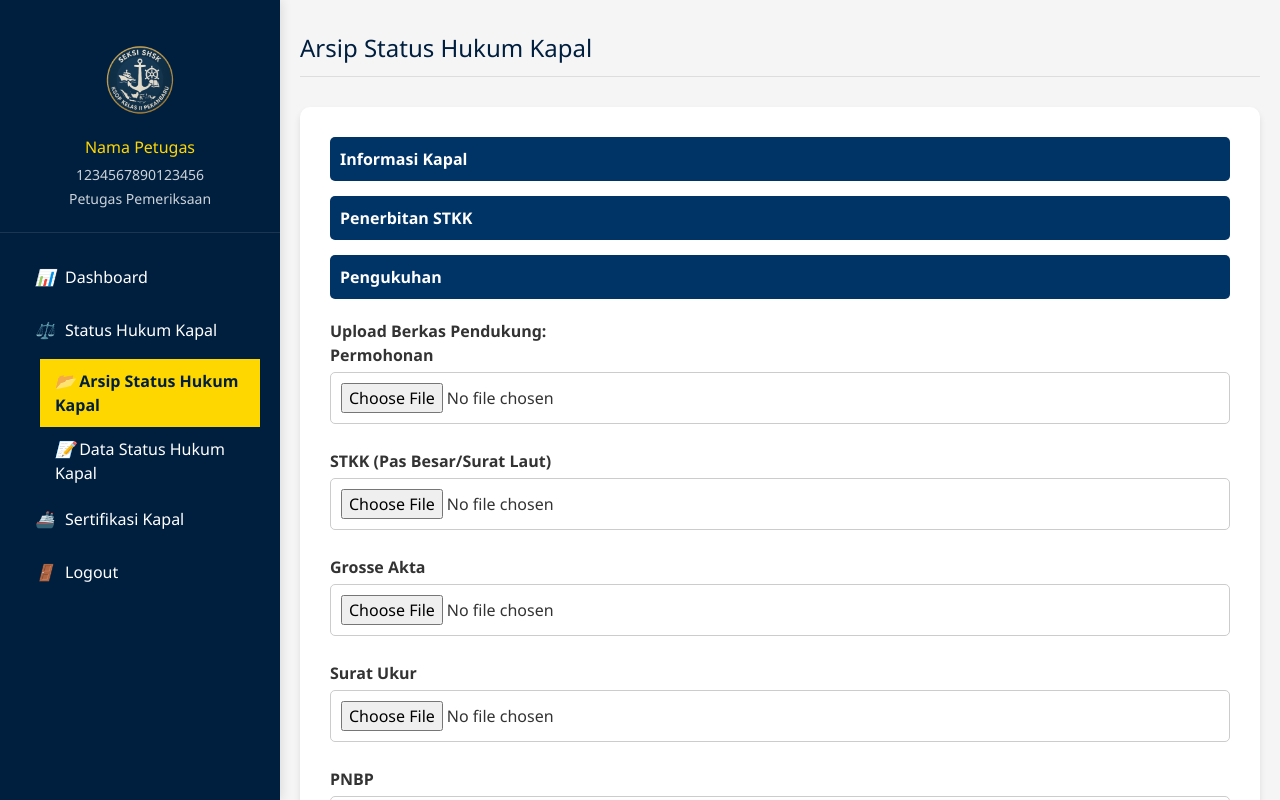
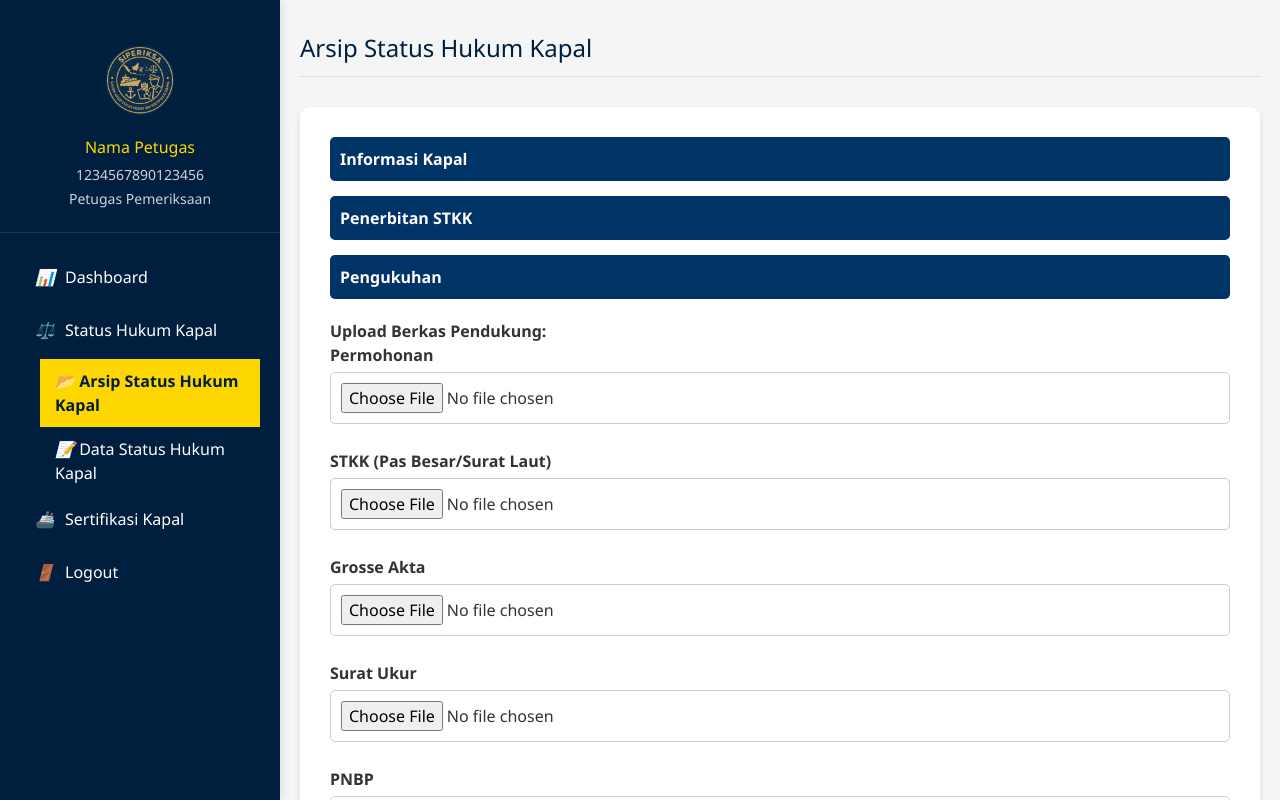
Before and after one commit to shskpku/SIPERIKSA, a plain HTML site: page arsip-status-hukum.html in a window 1280 px wide. Drawn offline with nearby package versions, Linux system fonts and the light colour scheme.

Commit message:
Update arsip-status-hukum.html

```diff
--- a/arsip-status-hukum.html
+++ b/arsip-status-hukum.html
@@ -4,7 +4,7 @@
     <meta charset="UTF-8">
     <meta name="viewport" content="width=device-width, initial-scale=1.0">
     <title>Arsip Status Hukum - SIPERIKSA</title>
-    <link href="logo-shsk.png" rel="icon">
+    <link href="siperiksa-logo.png" rel="icon">
     <script src="https://cdn.tailwindcss.com"></script>
     <style>
         :root {
@@ -312,7 +312,7 @@
         <div class="sidebar" id="sidebar">
             <div class="sidebar-header">
                 <div class="sidebar-logo">
-                    <img src="logo-shsk.png" alt="SIPERIKSA Logo">
+                    <img src="siperiksa-logo.png" alt="SIPERIKSA Logo">
                 </div>
                 <div class="sidebar-user">
                     <h3 id="userName">Nama Petugas</h3>
@@ -557,4 +557,5 @@
 });
     </script>
 </body>
+
 </html>
```
